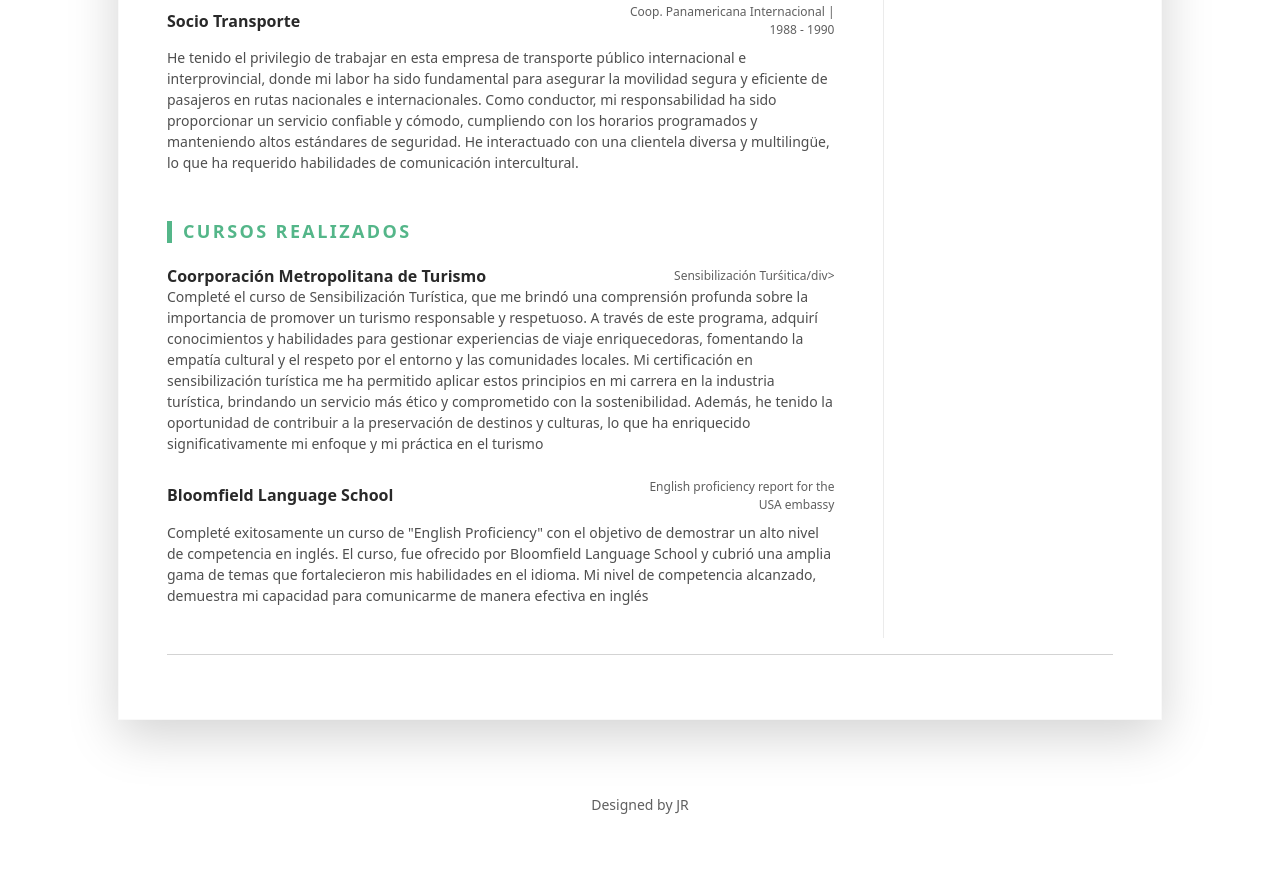
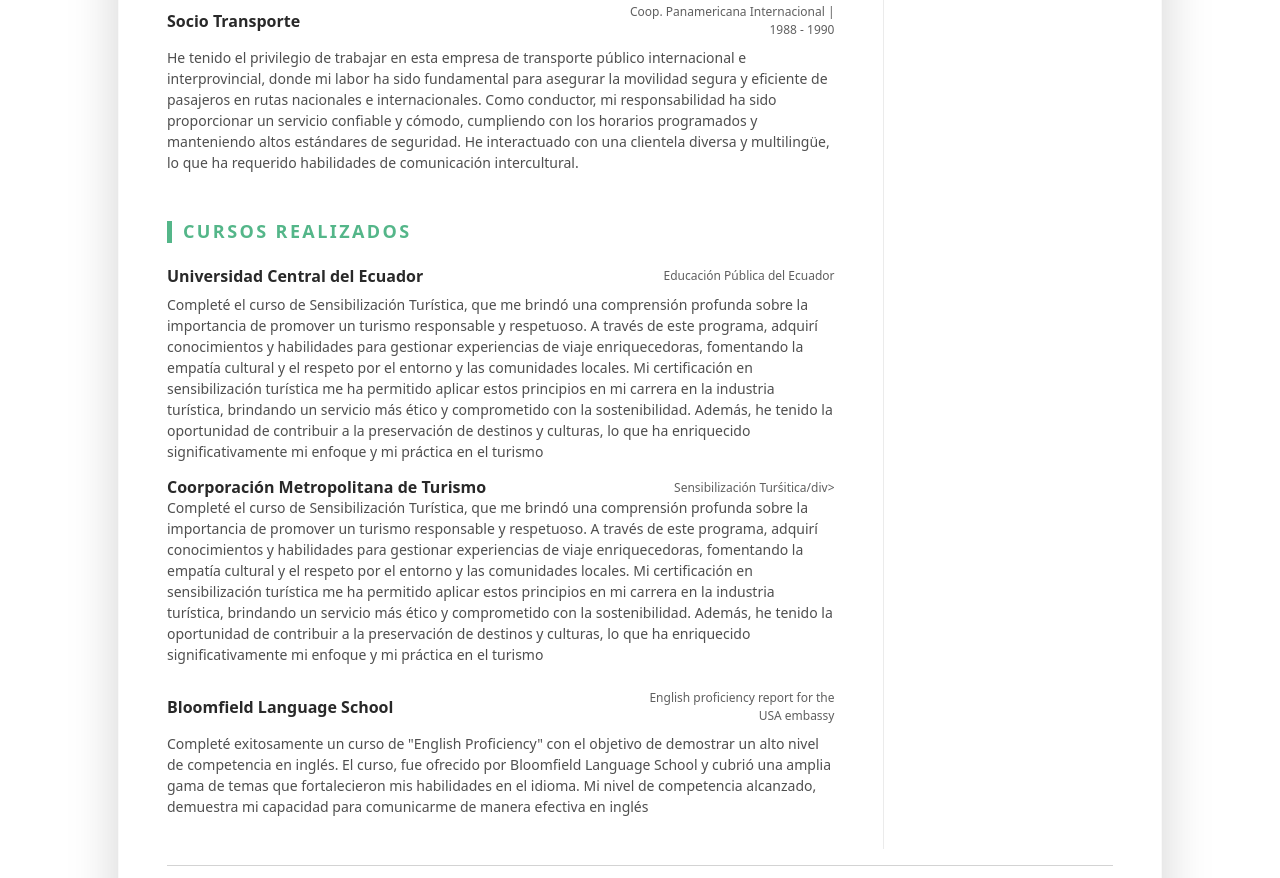
Before and after one commit to juliorosero1/pag, a plain HTML site: page index.html in a window 1280 px wide. Shown: the part 2108-2986 px from the top of the page. Before the commit the page ends 2948 px from the top, so only its background shows below. Drawn offline with Linux system fonts and the light colour scheme.

Commit message:
Actualización2

```diff
--- a/index.html
+++ b/index.html
@@ -200,6 +200,19 @@
 								<h3 class="text-uppercase resume-section-heading mb-4">Cursos Realizados</h3>
 								<div class="item mb-3">
 									<div class="item-heading row align-items-center mb-2">
+										<h4 class="item-title col-12 col-md-6 col-lg-8 mb-2 mb-md-0">Universidad Central del Ecuador</h4>
+										<div class="item-meta col-12 col-md-6 col-lg-4 text-muted text-start text-md-end">Educación Pública del Ecuador</div>
+
+									</div>
+									<div class="item-content">
+										<p>Completé el curso de Sensibilización Turística, que me brindó una comprensión profunda sobre la importancia de promover un turismo responsable y respetuoso. A través de este programa, adquirí conocimientos y habilidades para gestionar experiencias de viaje enriquecedoras, fomentando la empatía cultural y el respeto por el entorno y las comunidades locales. Mi certificación en sensibilización turística me ha permitido aplicar estos principios en mi carrera en la industria turística, brindando un servicio más ético y comprometido con la sostenibilidad. Además, he tenido la oportunidad de contribuir a la preservación de destinos y culturas, lo que ha enriquecido significativamente mi enfoque y mi práctica en el turismo</p>
+
+
+									</div>
+								</div><!--//item-->
+
+
+									<div class="item-heading row align-items-center mb-2">
 										<h4 class="item-title col-12 col-md-6 col-lg-8 mb-2 mb-md-0">Coorporación Metropolitana de Turismo</h4>
 										<div class="item-meta col-12 col-md-6 col-lg-4 text-muted text-start text-md-end">Sensibilización Turśitica/div>
 
@@ -257,7 +270,7 @@
 									</section><!--//education-section-->
 
 									<section class="skills-section py-3">
-										<h3 class="text-uppercase resume-section-heading mb-4">Languajes</h3>
+										<h3 class="text-uppercase resume-section-heading mb-4">Idiomas</h3>
 										<ul class="list-unstyled resume-lang-list">
 											<li class="mb-2">Español <span class="text-muted">(Nativo)</span></li>
 											<li>Inglés <span class="text-muted">(Professional)</span></li>
```
